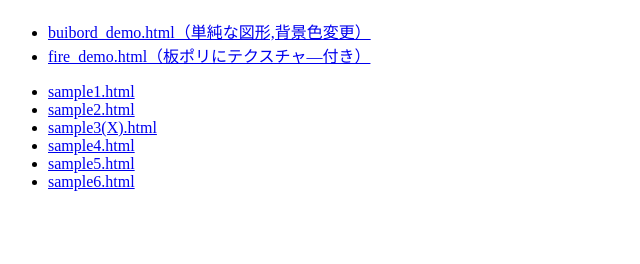
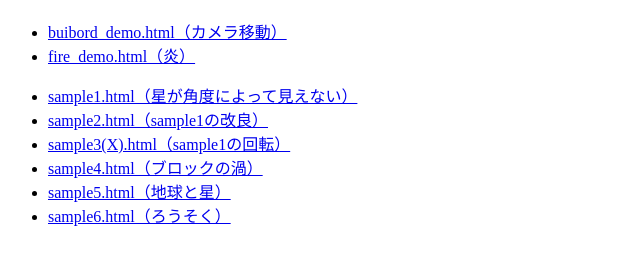
Before and after one commit to KawaguchiReiji/11kaime, a plain HTML site: page index.html in a window 1280 px wide. Shown: the part 70-334 px from the top of the page, without its empty margins (0-640 px from the left). Drawn offline with Linux system fonts and the light colour scheme.

Commit message:
Update index.html

```diff
--- a/index.html
+++ b/index.html
@@ -9,16 +9,16 @@
     <p>
 
         <ul>
-            <li><a href="buibord_demo.html">buibord_demo.html（単純な図形,背景色変更）</a></li>
-            <li><a href="fire_demo.html">fire_demo.html（板ポリにテクスチャ―付き）</a></li>
+            <li><a href="buibord_demo.html">buibord_demo.html（カメラ移動）</a></li>
+            <li><a href="fire_demo.html">fire_demo.html（炎）</a></li>
         </ul>
         <ul>
-            <li><a href="sample1.html">sample1.html</a></li>
-            <li><a href="sample2.html">sample2.html</a></li>
-            <li><a href="sample3(X).html">sample3(X).html</a></li>
-            <li><a href="sample4.html">sample4.html</a></li>
-            <li><a href="sample5.html">sample5.html</a></li>
-            <li><a href="sample6.html">sample6.html</a></li>
+            <li><a href="sample1.html">sample1.html（星が角度によって見えない）</a></li>
+            <li><a href="sample2.html">sample2.html（sample1の改良）</a></li>
+            <li><a href="sample3(X).html">sample3(X).html（sample1の回転）</a></li>
+            <li><a href="sample4.html">sample4.html（ブロックの渦）</a></li>
+            <li><a href="sample5.html">sample5.html（地球と星）</a></li>
+            <li><a href="sample6.html">sample6.html（ろうそく）</a></li>
         </ul>
     </p>
 </body>
```
